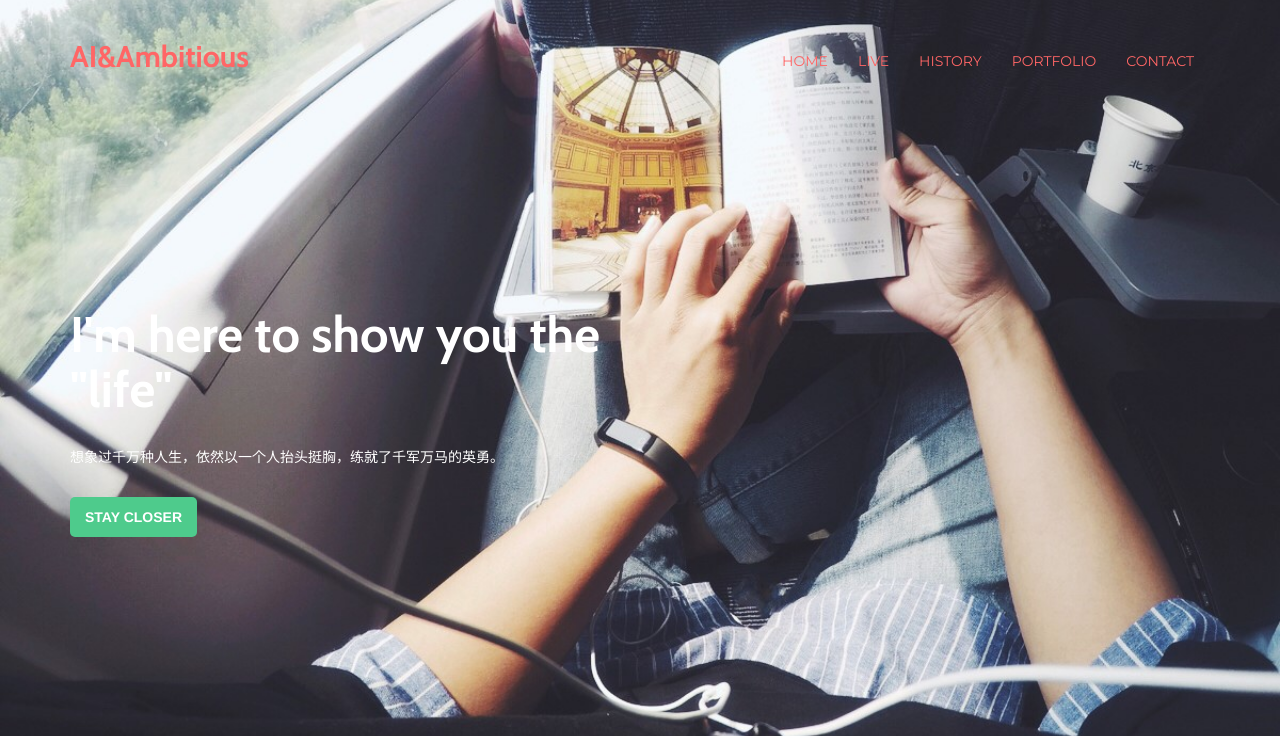
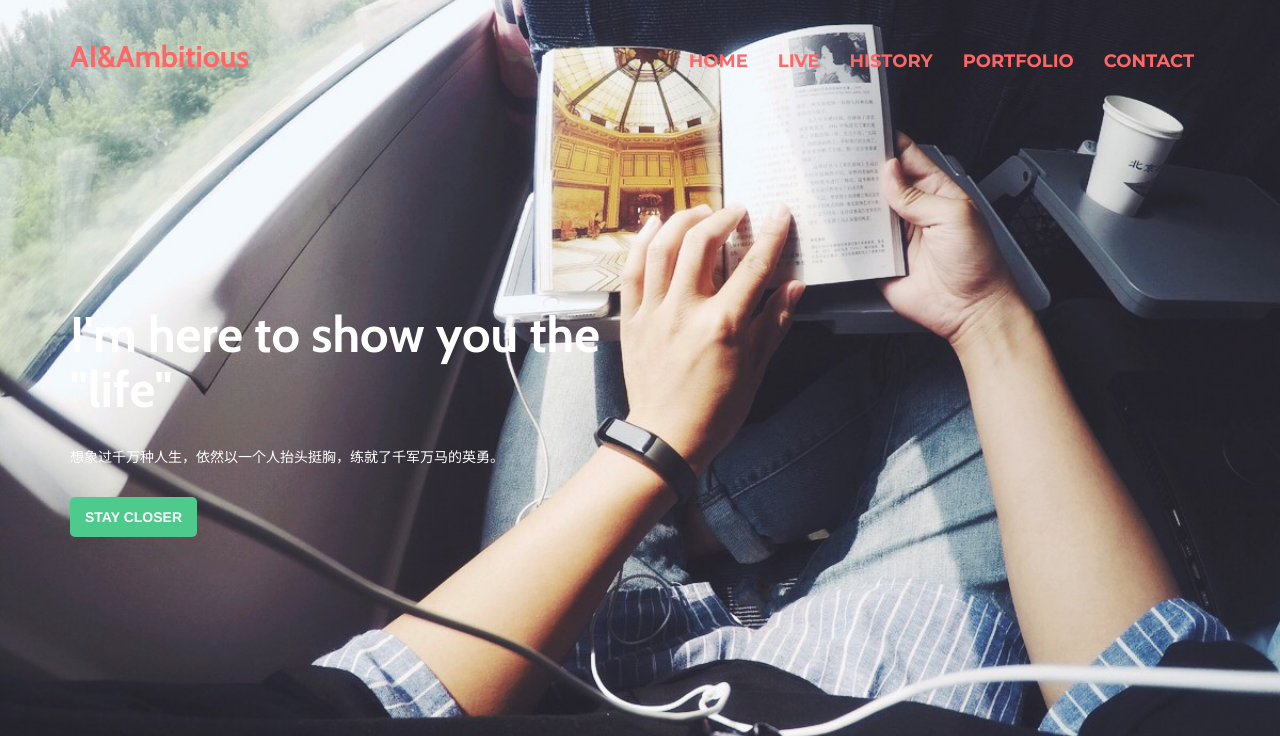
Before and after one commit to ArthurOfSummer/ArthurZhao, a PHP site: page / in a window 1280 px wide. Shown: the top 736 px of the page. Run offline with PHP 8.4, Linux system fonts and the light colour scheme.

Commit message:
又该字，图

```diff
--- a/css/style.css
+++ b/css/style.css
@@ -88,7 +88,8 @@ p {
 }
 
 .navbar-nav>li>a {
-    font-size: 14px bold;
+    font-size: 18px;
+    font-weight: bold;
     color: #f66;
     font-family: 'Montserrat', sans-serif;
     text-transform: uppercase
```
Also changed, not shown: images/3.jpg.
